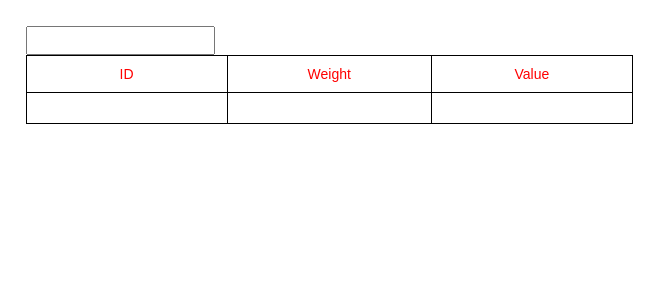
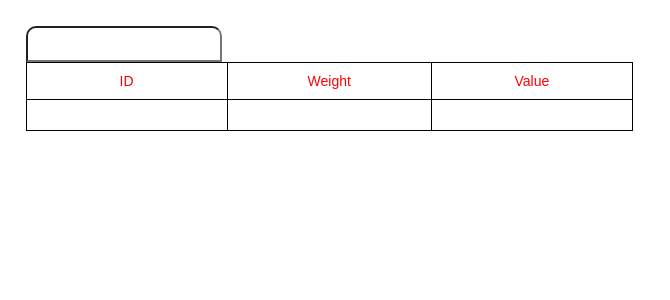
Before and after one commit to dw8787878/Auto-Complete, a React (Create React App) app: page / in a window 1280 px wide. Shown: the top 300 px of the page, without its empty margins (0-670 px from the left). Built offline with nearby package versions, Linux system fonts and the light colour scheme.

Commit message:
style - added rounded corners to input and dropdown

```diff
--- a/src/components/Search/Input/Dropdown/Dropdown.css
+++ b/src/components/Search/Input/Dropdown/Dropdown.css
@@ -7,5 +7,7 @@
   border-style: solid;
   background: white;
   list-style: none;
-  width: 182px;
+  border-bottom-left-radius: 10px;
+  border-bottom-right-radius: 10px;
+  width: 189px;
   z-index: 100; }
--- a/src/components/Search/Input/Dropdown/Dropdown.scss
+++ b/src/components/Search/Input/Dropdown/Dropdown.scss
@@ -7,6 +7,8 @@
   border-style: solid;
   background: white;
   list-style: none;
-  width: 182px;
+  border-bottom-left-radius: 10px;
+  border-bottom-right-radius: 10px;
+  width: 189px;
   z-index: 100;
 }
--- a/src/components/Search/Input/Dropdown/Option/Option.css
+++ b/src/components/Search/Input/Dropdown/Option/Option.css
@@ -1,7 +1,12 @@
 #optionRow:hover {
   background-color: gold; }
+
+#optionRow:hover:last-child {
+  border-bottom-left-radius: 10px;
+  border-bottom-right-radius: 10px; }
 
 #optionFont {
   font-family: Arial, sans-serif;
   font-size: 14px;
-  padding-left: 2px; }
+  padding-left: 3%;
+  padding-top: 1%; }
--- a/src/components/Search/Input/Input.css
+++ b/src/components/Search/Input/Input.css
@@ -1,6 +1,9 @@
 .dropDownInput {
+  border-top-left-radius: 10px;
+  border-top-right-radius: 10px;
+  outline-width: 0;
   height: 20px;
   width: 180px;
-  padding: .2%;
+  padding: .5%;
   font-family: Arial, sans-serif;
   font-size: 14px; }
--- a/src/components/Search/Input/Input.scss
+++ b/src/components/Search/Input/Input.scss
@@ -1,7 +1,11 @@
 .dropDownInput {
+  border-top-left-radius: 10px;
+  border-top-right-radius: 10px;
+  outline-width: 0;
   height: 20px;
   width: 180px;
-  padding: .2%;
+  padding: .5%;
   font-family:Arial, sans-serif;
   font-size:14px;
+
 }
```
Also changed, not shown: src/components/Search/Input/Dropdown/Option/Option.scss (+7 -1 lines).
